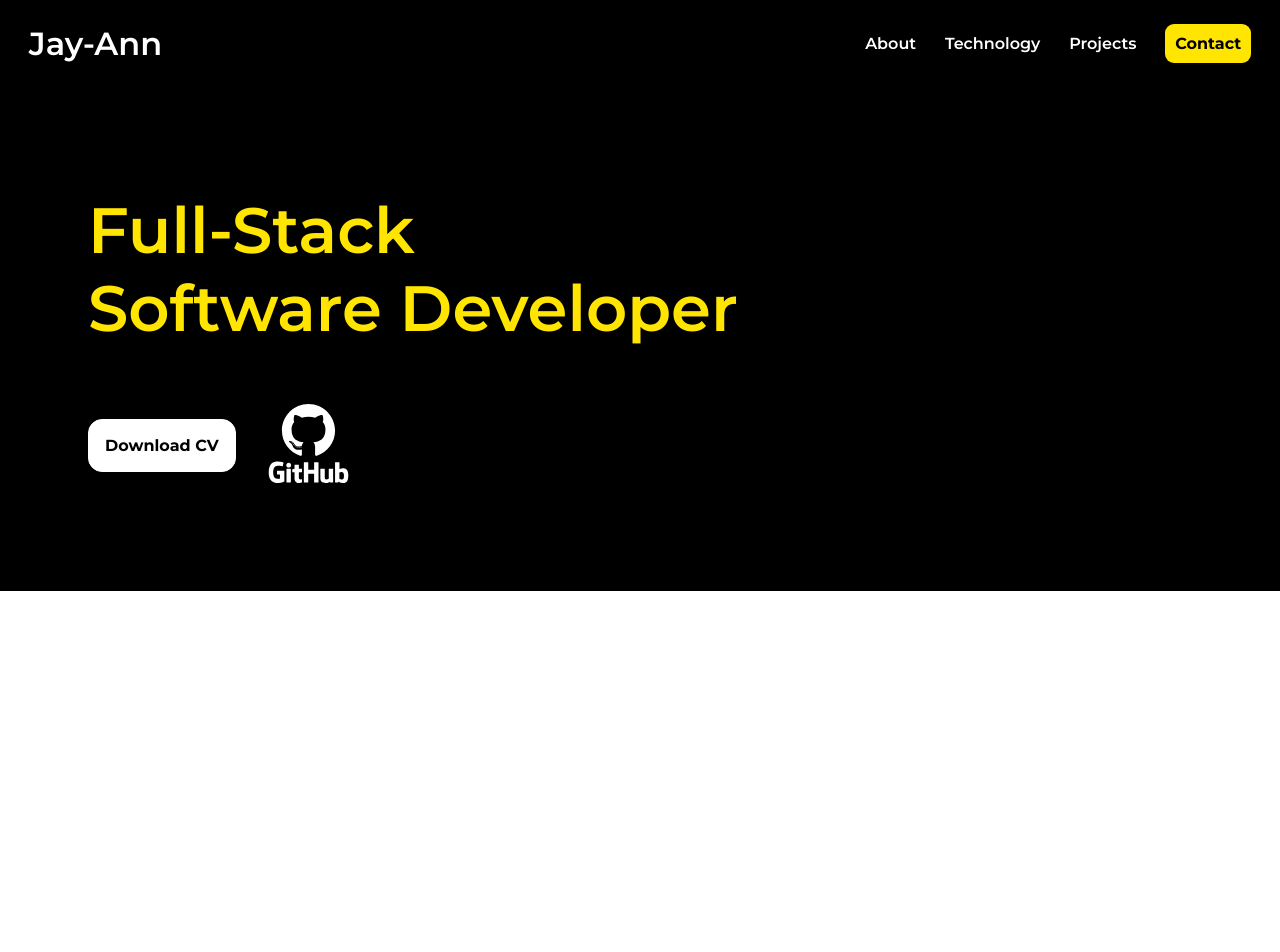
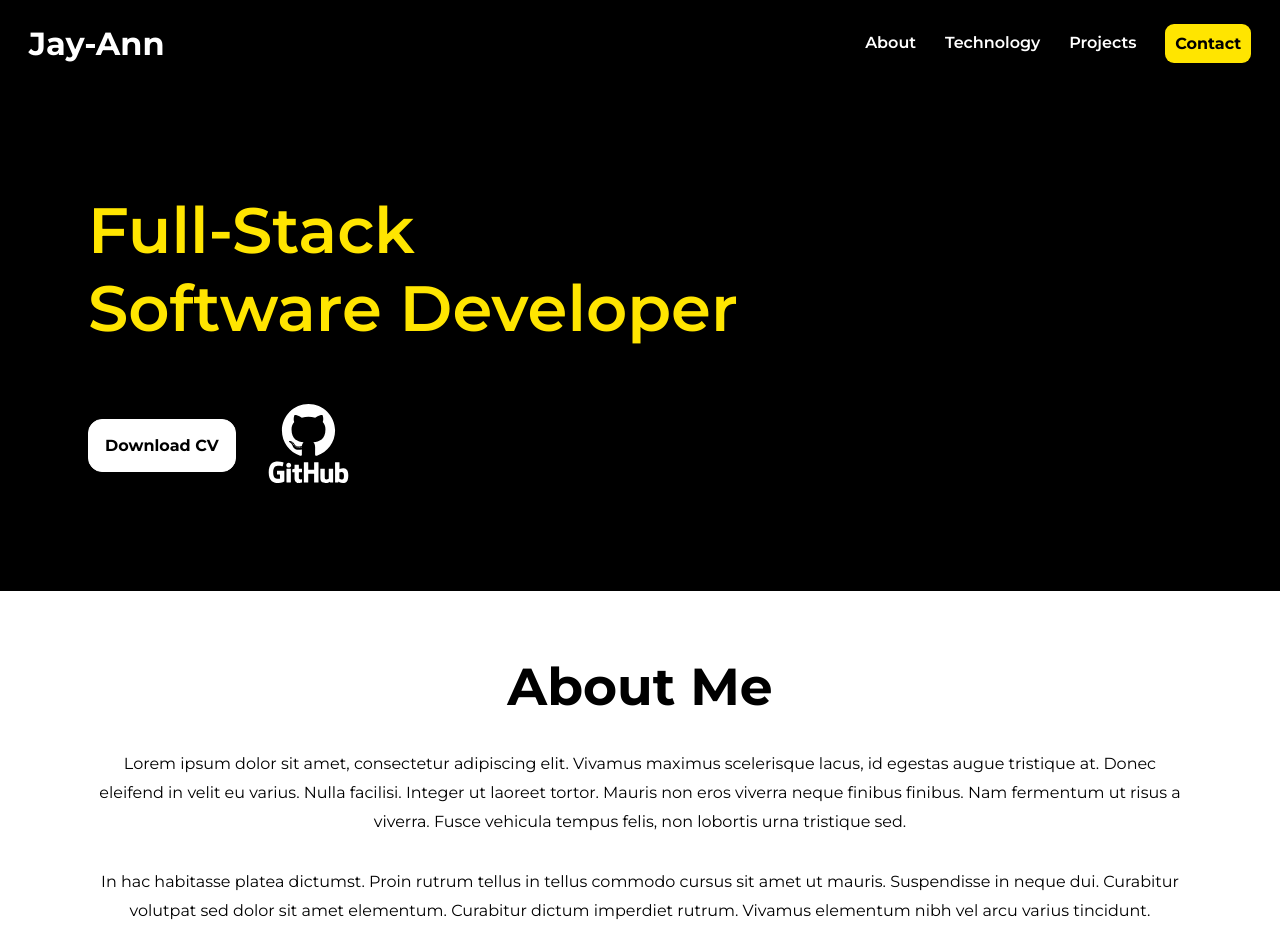
Before and after one commit to jbravoh/jayann-portfolio, a React (Vite) app: page / in a window 1280 px wide. Shown: the top 952 px of the page. Before the commit the page ends 800 px from the top, so only its background shows below. Built offline with nearby package versions, Linux system fonts and the light colour scheme.

Commit message:
about me section layout complete - content wip:

```diff
--- a/src/App.tsx
+++ b/src/App.tsx
@@ -4,12 +4,14 @@ import { ThemeProvider } from "styled-components";
 import { theme } from "./common/theme";
 import NavBar from "./modules/navbar";
 import Hero from "./modules/hero";
+import About from "./modules/sections/about";
 
 function App() {
   return (
     <ThemeProvider theme={theme}>
       <NavBar />
       <Hero />
+      <About />
     </ThemeProvider>
   );
 }
--- a/src/common/UI/Layout.ts
+++ b/src/common/UI/Layout.ts
@@ -16,6 +16,10 @@ export const Wrapper = styled(Box)`
   width: 100%;
   max-width: 1400px;
   margin: 0 auto;
+`;
+
+export const SectionWrapper = styled(Flex)`
+  justfify-content: center;
 `;
 
 export const SectionContainer = styled(Box)`
--- a/src/common/UI/Typography.ts
+++ b/src/common/UI/Typography.ts
@@ -17,7 +17,15 @@ export const H1 = styled.h1`
 export const H2 = styled.h2`
   color: ${({ theme }) => theme.color.black};
   font-size: 3.25rem;
-  font-weight: 600;
+  font-weight: 700;
+
+  ${({ theme }) => theme.mq.medium} {
+    font-size: 3rem;
+  }
+
+  ${({ theme }) => theme.mq.small} {
+    font-size: 2rem;
+  }
 `;
 
 export const H3 = styled.h3`
@@ -29,4 +37,13 @@ export const H3 = styled.h3`
 export const Body = styled.p<{ fontWeight: "bold" | "normal" }>`
   font-size: 1rem;
   font-weight: ${({ fontWeight }) => (fontWeight === "bold" ? 600 : 400)};
+  line-height: 1.8rem;
+
+  // ${({ theme }) => theme.mq.medium} {
+  //   font-size: 0.875rem;
+  // }
+
+  ${({ theme }) => theme.mq.small} {
+    font-size: 0.875rem;
+  }
 `;
--- a/src/common/UI/index.ts
+++ b/src/common/UI/index.ts
@@ -1,6 +1,6 @@
 export { Button, SecondaryButton, NavButton, HeroButton } from "./Buttons";
 
-export { Grid, Flex, SectionContainer, FooterContainer } from "./Layout";
+export { Grid, Flex, FooterContainer } from "./Layout";
 
 export { H1, H2, H3, Body } from "./Typography";
 
--- a/src/modules/hero/Hero.style.ts
+++ b/src/modules/hero/Hero.style.ts
@@ -4,9 +4,9 @@ import { Box, Flex } from "../../common/UI/Layout";
 export const HeroContainer = styled(Box)`
   padding: 6.5rem 5.5rem;
   height: 100%;
-  //   max-height: 40rem;
   background-color: ${({ theme }) => theme.color.black};
   margin-top: ${({ theme }) => theme.navHeight.large};
+
   ${({ theme }) => theme.mq.medium} {
     padding: 4.5rem 3rem;
   }
@@ -14,6 +14,12 @@ export const HeroContainer = styled(Box)`
   ${({ theme }) => theme.mq.small} {
     padding: 2rem 1rem;
   }
+`;
+
+export const HeroWrapper = styled(Box)`
+  width: 100%;
+  max-width: 1400px;
+  margin: 0 auto;
 `;
 
 export const CTAFlex = styled(Flex)`
--- a/src/modules/hero/index.tsx
+++ b/src/modules/hero/index.tsx
@@ -1,13 +1,18 @@
 import GithubWithTitle from "../../common/UI/SVG/GithubWordmark";
 import { H1, HeroButton } from "../../common/UI";
-import { CTAFlex, HeaderAndIconFlex, HeroContainer, Link } from "./Hero.style";
-import { Wrapper } from "../../common/UI/Layout";
+import {
+  CTAFlex,
+  HeaderAndIconFlex,
+  HeroContainer,
+  HeroWrapper,
+  Link,
+} from "./Hero.style";
 import cv from "../../../public/jayann_bravoharriott_cv.pdf";
 
 const Hero = () => {
   return (
     <HeroContainer>
-      <Wrapper>
+      <HeroWrapper>
         <HeaderAndIconFlex>
           <H1>
             Full-Stack <br /> Software Developer
@@ -26,7 +31,7 @@ const Hero = () => {
             <GithubWithTitle />
           </Link>
         </CTAFlex>
-      </Wrapper>
+      </HeroWrapper>
     </HeroContainer>
   );
 };
--- /dev/null
+++ b/src/modules/sections/Sections.style.ts
@@ -0,0 +1,23 @@
+import styled from "styled-components";
+import { Box, Flex } from "../../common/UI/Layout";
+
+export const SectionContainer = styled(Box)`
+  padding: 4rem 6rem;
+  max-width: 1600px;
+
+  ${({ theme }) => theme.mq.medium} {
+    padding: 3rem;
+  }
+
+  ${({ theme }) => theme.mq.small} {
+    padding: 2rem 1rem;
+  }
+`;
+
+export const SectonWrapper = styled(Flex)`
+  justify-content: center;
+  align-items: center;
+  flex-direction: column;
+  gap: 2rem;
+  text-align: center;
+`;
--- /dev/null
+++ b/src/modules/sections/about/index.tsx
@@ -0,0 +1,32 @@
+import { Body, H2 } from "../../../common/UI";
+import { Wrapper } from "../../../common/UI/Layout";
+
+import { SectionContainer, SectonWrapper } from "../Sections.style";
+
+const About = () => {
+  return (
+    <Wrapper>
+      <SectionContainer>
+        <SectonWrapper>
+          <H2>About Me</H2>
+          <Body fontWeight="normal">
+            Lorem ipsum dolor sit amet, consectetur adipiscing elit. Vivamus
+            maximus scelerisque lacus, id egestas augue tristique at. Donec
+            eleifend in velit eu varius. Nulla facilisi. Integer ut laoreet
+            tortor. Mauris non eros viverra neque finibus finibus. Nam fermentum
+            ut risus a viverra. Fusce vehicula tempus felis, non lobortis urna
+            tristique sed.
+          </Body>
+          <Body fontWeight="normal">
+            In hac habitasse platea dictumst. Proin rutrum tellus in tellus
+            commodo cursus sit amet ut mauris. Suspendisse in neque dui.
+            Curabitur volutpat sed dolor sit amet elementum. Curabitur dictum
+            imperdiet rutrum. Vivamus elementum nibh vel arcu varius tincidunt.
+          </Body>
+        </SectonWrapper>
+      </SectionContainer>
+    </Wrapper>
+  );
+};
+
+export default About;
```
